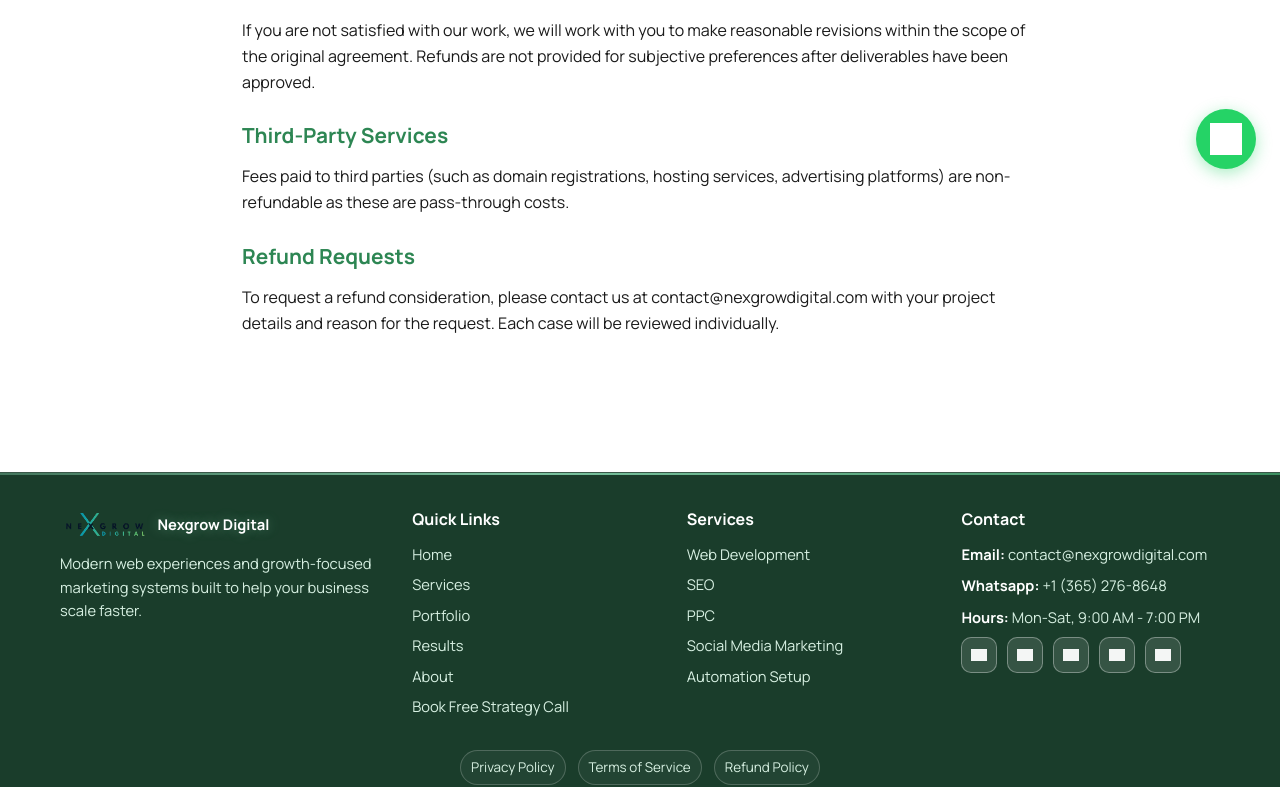
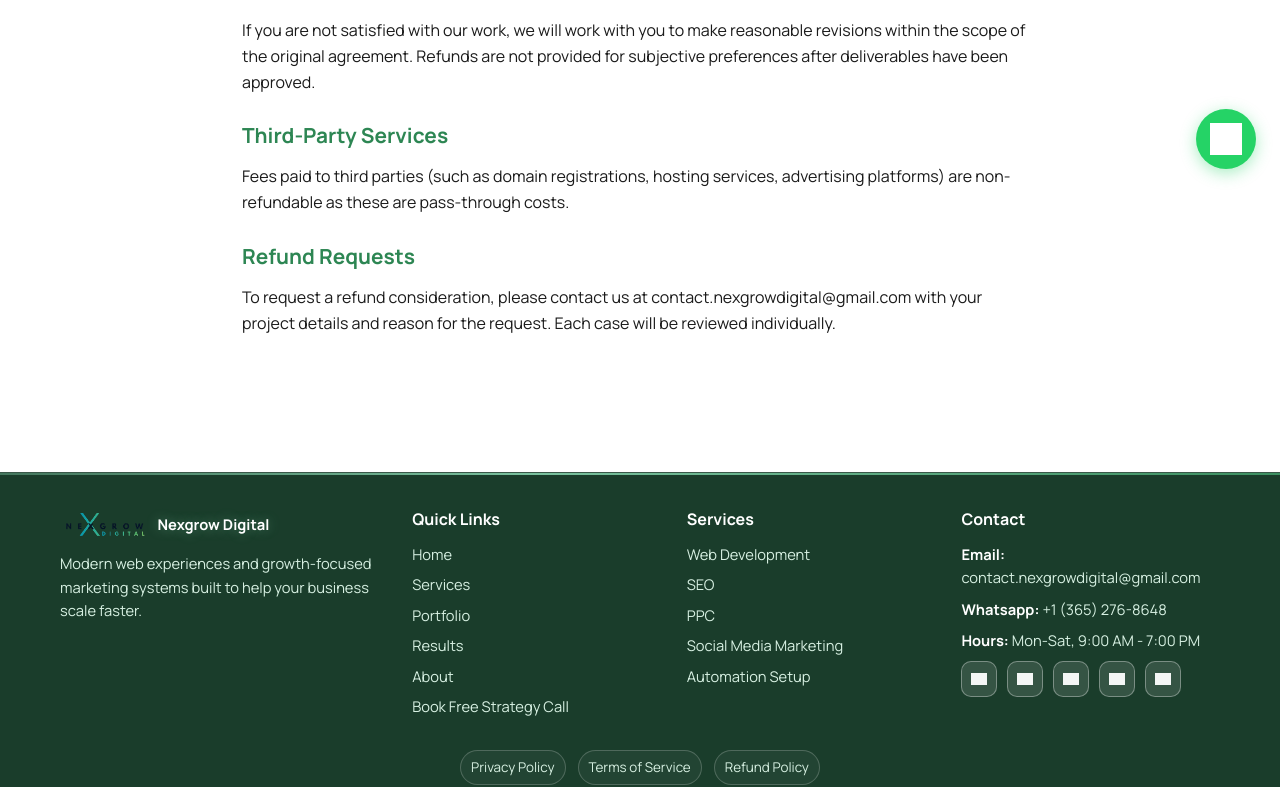
Before and after one commit to NexgrowDigital/Nexgrow-Digital-Agency, a Next.js app: page /refund-policy in a window 1280 px wide. Shown: the part 607-1394 px from the top of the page. Built offline with nearby package versions, Linux system fonts and the light colour scheme; grey boxes are pictures that could not be loaded.

Commit message:
update email

```diff
--- a/app/privacy-policy/page.tsx
+++ b/app/privacy-policy/page.tsx
@@ -38,7 +38,7 @@ export default function PrivacyPolicy() {
             <p style={{ marginBottom: '16px' }}>We implement appropriate security measures to protect your personal information against unauthorized access, alteration, disclosure, or destruction.</p>
 
             <h3 style={{ fontSize: '1.3rem', marginTop: '24px', marginBottom: '12px', color: 'var(--purple)' }}>Contact Us</h3>
-            <p>If you have any questions about this Privacy Policy, please contact us at contact@nexgrowdigital.com</p>
+            <p>If you have any questions about this Privacy Policy, please contact us at contact.nexgrowdigital@gmail.com</p>
           </div>
         </div>
       </main>
@@ -78,7 +78,7 @@ export default function PrivacyPolicy() {
             <div className="footer-col">
               <h4>Contact</h4>
               <ul className="contact-list">
-                <li><strong>Email:</strong> contact@nexgrowdigital.com</li>
+                <li><strong>Email:</strong> contact.nexgrowdigital@gmail.com</li>
                 <li><strong>Whatsapp:</strong> +1 (365) 276-8648</li>
                 <li><strong>Hours:</strong> Mon-Sat, 9:00 AM - 7:00 PM</li>
               </ul>
--- a/app/refund-policy/page.tsx
+++ b/app/refund-policy/page.tsx
@@ -38,7 +38,7 @@ export default function RefundPolicy() {
             <p style={{ marginBottom: '16px' }}>Fees paid to third parties (such as domain registrations, hosting services, advertising platforms) are non-refundable as these are pass-through costs.</p>
 
             <h3 style={{ fontSize: '1.3rem', marginTop: '24px', marginBottom: '12px', color: 'var(--purple)' }}>Refund Requests</h3>
-            <p>To request a refund consideration, please contact us at contact@nexgrowdigital.com with your project details and reason for the request. Each case will be reviewed individually.</p>
+            <p>To request a refund consideration, please contact us at contact.nexgrowdigital@gmail.com with your project details and reason for the request. Each case will be reviewed individually.</p>
           </div>
         </div>
       </main>
@@ -78,7 +78,7 @@ export default function RefundPolicy() {
             <div className="footer-col">
               <h4>Contact</h4>
               <ul className="contact-list">
-                <li><strong>Email:</strong> contact@nexgrowdigital.com</li>
+                <li><strong>Email:</strong> contact.nexgrowdigital@gmail.com</li>
                 <li><strong>Whatsapp:</strong> +1 (365) 276-8648</li>
                 <li><strong>Hours:</strong> Mon-Sat, 9:00 AM - 7:00 PM</li>
               </ul>
--- a/app/terms-of-service/page.tsx
+++ b/app/terms-of-service/page.tsx
@@ -41,7 +41,7 @@ export default function TermsOfService() {
             <p style={{ marginBottom: '16px' }}>Nexgrow Digital shall not be liable for any indirect, incidental, special, or consequential damages arising from the use of our services.</p>
 
             <h3 style={{ fontSize: '1.3rem', marginTop: '24px', marginBottom: '12px', color: 'var(--purple)' }}>Contact Us</h3>
-            <p>For questions about these Terms of Service, contact us at contact@nexgrowdigital.com</p>
+            <p>For questions about these Terms of Service, contact us at contact.nexgrowdigital@gmail.com</p>
           </div>
         </div>
       </main>
@@ -81,7 +81,7 @@ export default function TermsOfService() {
             <div className="footer-col">
               <h4>Contact</h4>
               <ul className="contact-list">
-                <li><strong>Email:</strong> contact@nexgrowdigital.com</li>
+                <li><strong>Email:</strong> contact.nexgrowdigital@gmail.com</li>
                 <li><strong>Whatsapp:</strong> +1 (365) 276-8648</li>
                 <li><strong>Hours:</strong> Mon-Sat, 9:00 AM - 7:00 PM</li>
               </ul>
```
